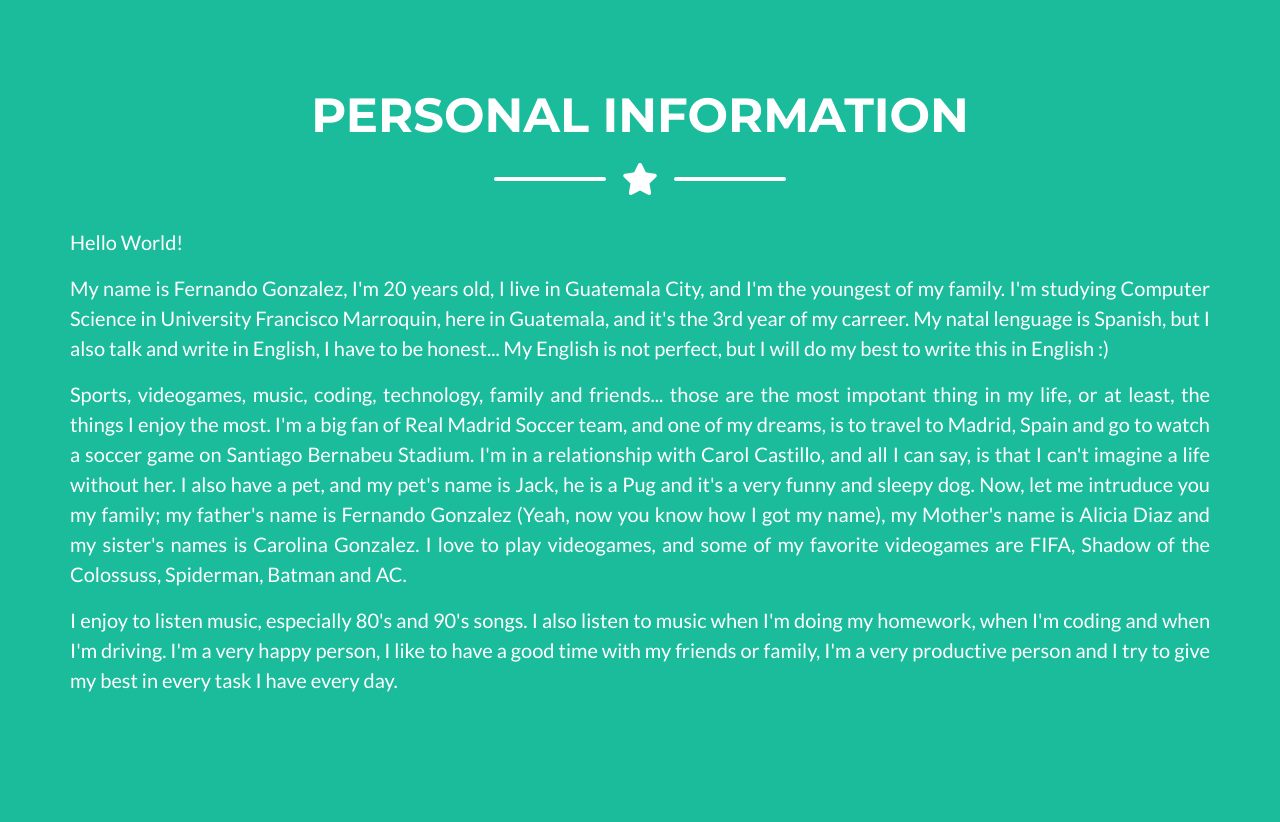
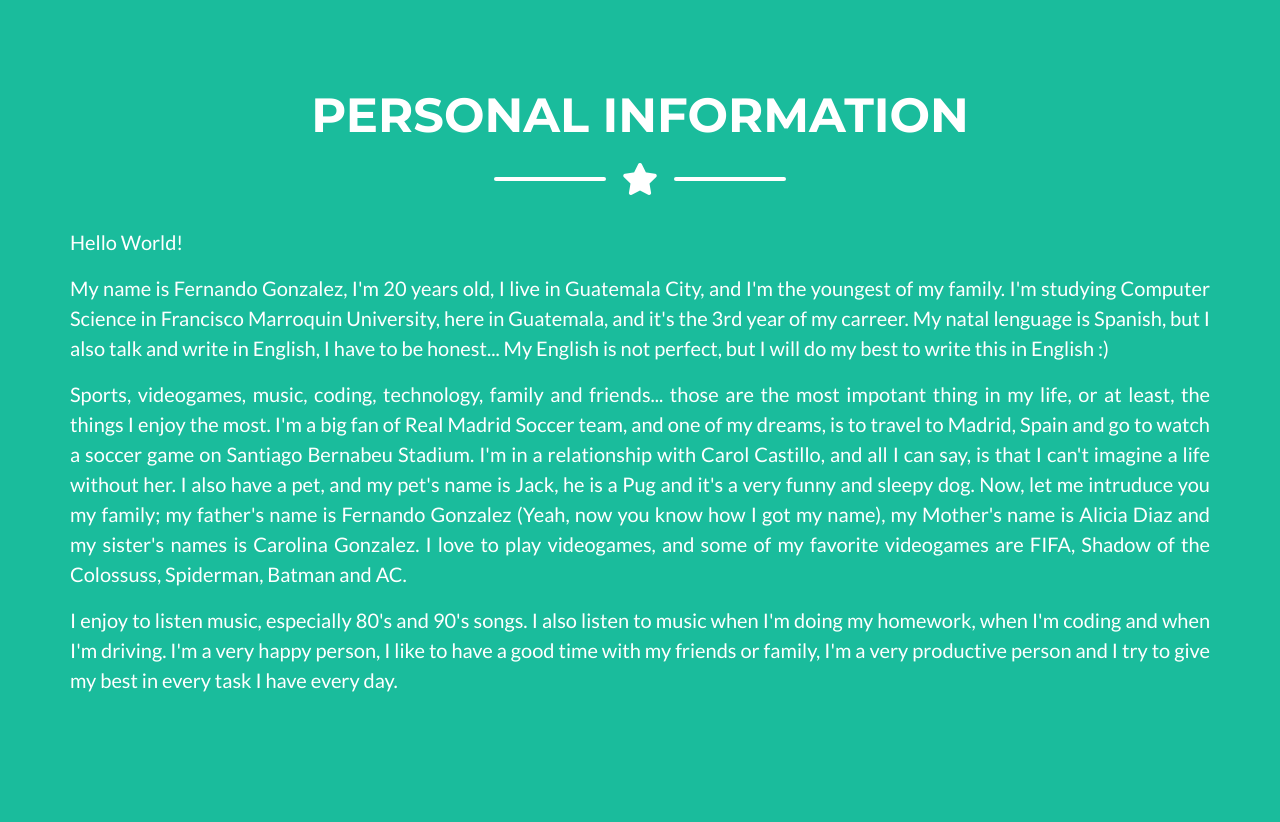
Before and after one commit to Fernando0107/Flask_CV, a Flask app: page / in a window 1280 px wide. Shown: the part 784-1606 px from the top of the page. Run offline with Flask 2, Linux system fonts and the light colour scheme; parts of the project's set-up code (start-up, migrations or seed data) failed here and were passed over; some libraries are stand-ins or nearby versions.

Commit message:
Update html

```diff
--- a/templates/index.html
+++ b/templates/index.html
@@ -100,7 +100,7 @@
       <div class="row">
         <div class>
           <p class="lead" align="justify">Hello World!</p>
-          <p class="lead" align="justify">My name is Fernando Gonzalez, I'm 20 years old, I live in Guatemala City, and I'm the youngest of my family. I'm studying Computer Science in University Francisco Marroquin, here in Guatemala, and it's the 3rd year of my carreer. My natal lenguage is Spanish, but I also talk and write in English, I have to be honest... My English is not perfect, but I will do my best to write this in English :)</p>
+          <p class="lead" align="justify">My name is Fernando Gonzalez, I'm 20 years old, I live in Guatemala City, and I'm the youngest of my family. I'm studying Computer Science in Francisco Marroquin University, here in Guatemala, and it's the 3rd year of my carreer. My natal lenguage is Spanish, but I also talk and write in English, I have to be honest... My English is not perfect, but I will do my best to write this in English :)</p>
           <p class="lead" align="justify">Sports, videogames, music, coding, technology, family and friends... those are the most impotant thing in my life, or at least, the things I enjoy the most. I'm a big fan of Real Madrid Soccer team, and one of my dreams, is to travel to Madrid, Spain and go to watch a soccer game on Santiago Bernabeu Stadium. I'm in a relationship with Carol Castillo, and all I can say, is that I can't imagine a life without her. I also have a pet, and my pet's name is Jack, he is a Pug and it's a very funny and sleepy dog.
           Now, let me intruduce you my family; my father's name is Fernando Gonzalez (Yeah, now you know how I got my name), my Mother's name is Alicia Diaz and my sister's names is Carolina Gonzalez. I love to play videogames, and some of my favorite videogames are FIFA, Shadow of the Colossuss, Spiderman, Batman and AC.</p>
           <p class="lead" align="justify">I enjoy to listen music, especially 80's and 90's songs. I also listen to music when I'm doing my homework, when I'm coding and when I'm driving. I'm a very happy person, I like to have a good time with my friends or family, I'm a very productive person and I try to give my best in every task I have every day.</p>
```
